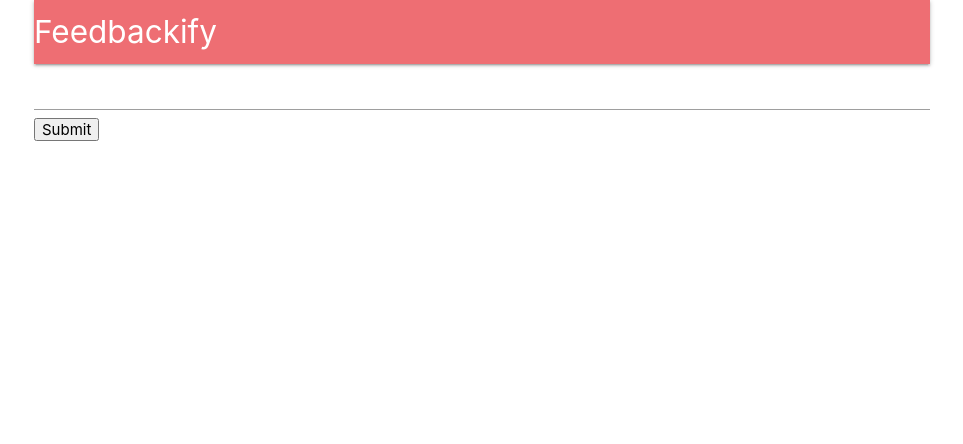
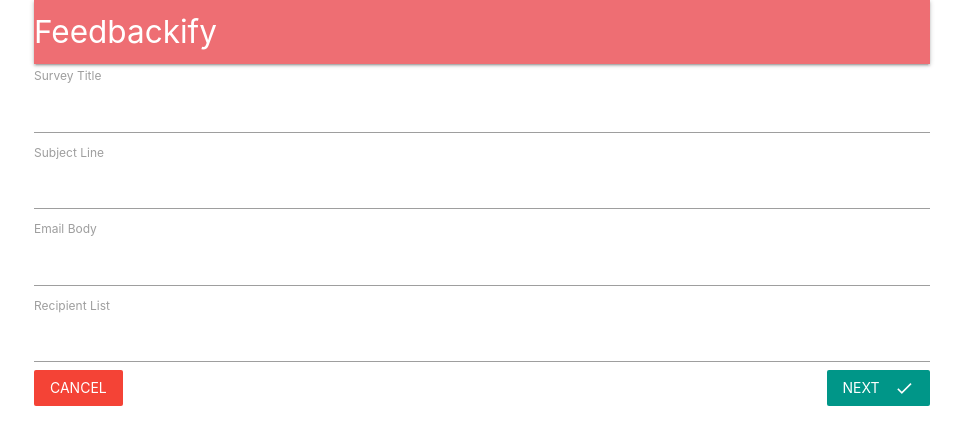
Before and after one commit to PeterJSims/feedbackify, a React (Create React App) app in the folder client/: page /surveys/new in a window 1280 px wide. Shown: the top 444 px of the page, without its empty margins (158-1121 px from the left). Built offline with nearby package versions, Linux system fonts and the light colour scheme; no server answers.

Commit message:
form validation

```diff
--- a/client/src/components/surveys/SurveyField.js
+++ b/client/src/components/surveys/SurveyField.js
@@ -1,10 +1,12 @@
 //For each label and text input
 import React from 'react';
 
-const SurveyField = ({ input }) => {
+const SurveyField = ({ input, label, meta: { error, touched } }) => {
 	return (
 		<div>
+			<label>{label}</label>
 			<input {...input} />
+			{touched && error}
 		</div>
 	);
 };
--- a/client/src/components/surveys/SurveyForm.js
+++ b/client/src/components/surveys/SurveyForm.js
@@ -1,27 +1,50 @@
 import React, { Component } from 'react';
 import { reduxForm, Field } from 'redux-form';
+import { Link } from 'react-router-dom';
+
 import SurveyField from './SurveyField';
+
+const FIELDS = [
+	{ label: 'Survey Title', name: 'title' },
+	{ label: 'Subject Line', name: 'subject' },
+	{ label: 'Email Body', name: 'body' },
+	{ label: 'Recipient List', name: 'emails' }
+];
 
 class SurveyForm extends Component {
 	renderFields() {
-		return (
-			<div>
-				<Field type="text" name="title" component={SurveyField} />
-			</div>
-		);
+		return FIELDS.map(({ label, name }) => (
+			<Field key={name} component={SurveyField} type="text" label={label} name={name} />
+		));
 	}
 	render() {
 		return (
 			<div>
 				<form onSubmit={this.props.handleSubmit((values) => console.log(values))}>
 					{this.renderFields()}
-					<button type="submit">Submit</button>
+					<Link to="/surveys" className="red btn-flat white-text">
+						Cancel
+					</Link>
+					<button className="teal btn-flat right white-text" type="submit">
+						Next
+						<i className="material-icons right">done</i>
+					</button>
 				</form>
 			</div>
 		);
 	}
 }
+function validate(values) {
+	const errors = {};
+
+	if (!values.title) {
+		errors.title = 'Please provide a title';
+	}
+
+	return errors;
+}
 
 export default reduxForm({
+	validate,
 	form: 'surveyForm'
 })(SurveyForm);
```
